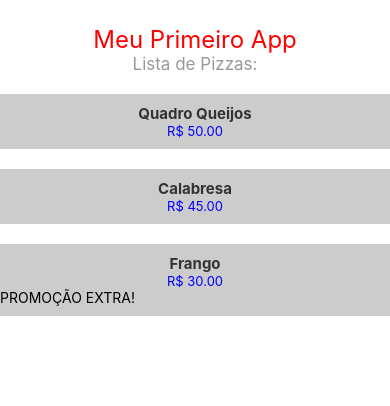
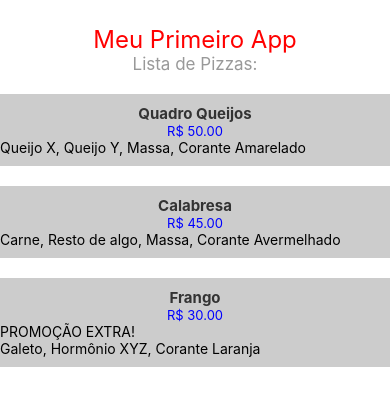
Before and after one commit to gustavoalvesdev/react-native-studies, a React Native app in the folder meu-primeiro-app/: screen / in a window 390 px wide. Shown: the top 406 px of the page. Built offline with nearby package versions, Linux system fonts and the light colour scheme.

Commit message:
Enviando props complexas

```diff
--- a/meu-primeiro-app/App.tsx
+++ b/meu-primeiro-app/App.tsx
@@ -6,9 +6,22 @@ const App = () => {
     <SafeAreaView>
         <Text style={styles.title}>Meu Primeiro App</Text>
         <Text style={styles.subtitle}>Lista de Pizzas:</Text>
-        <PizzaItem name="Quadro Queijos" price={50} />
-        <PizzaItem name="Calabresa" price={45} />
-        <PizzaItem name="Frango" price={30} originalPrice={35} />
+        <PizzaItem
+          name="Quadro Queijos"
+          price={50}
+          items={['Queijo X', 'Queijo Y', 'Massa', 'Corante Amarelado']}
+        />
+        <PizzaItem
+          name="Calabresa"
+          price={45}
+          items={['Carne', 'Resto de algo', 'Massa', 'Corante Avermelhado']}
+        />
+        <PizzaItem
+          name="Frango"
+          price={30}
+          originalPrice={35}
+          items={['Galeto', 'Hormônio XYZ', 'Corante Laranja']}
+        />
     </SafeAreaView>
   );
 }
--- a/meu-primeiro-app/components/PizzaItem.tsx
+++ b/meu-primeiro-app/components/PizzaItem.tsx
@@ -3,10 +3,16 @@ import { Text, View, StyleSheet } from 'react-native';
 type Props = {
     name: string;
     price: number;
-    originalPrice?: number
+    originalPrice?: number;
+    items: string[];
 }
 
-export const PizzaItem = ({ name, price, originalPrice }: Props) => {
+export const PizzaItem = ({
+    name,
+    price,
+    originalPrice,
+    items
+}: Props) => {
 
     return (
         <View style={styles.container}>
@@ -15,6 +21,7 @@ export const PizzaItem = ({ name, price, originalPrice }: Props) => {
             {originalPrice && originalPrice > price &&
                 <Text>PROMOÇÃO EXTRA!</Text>
             }
+            <Text>{items.join(', ')}</Text>
         </View>
     );
 }
```
